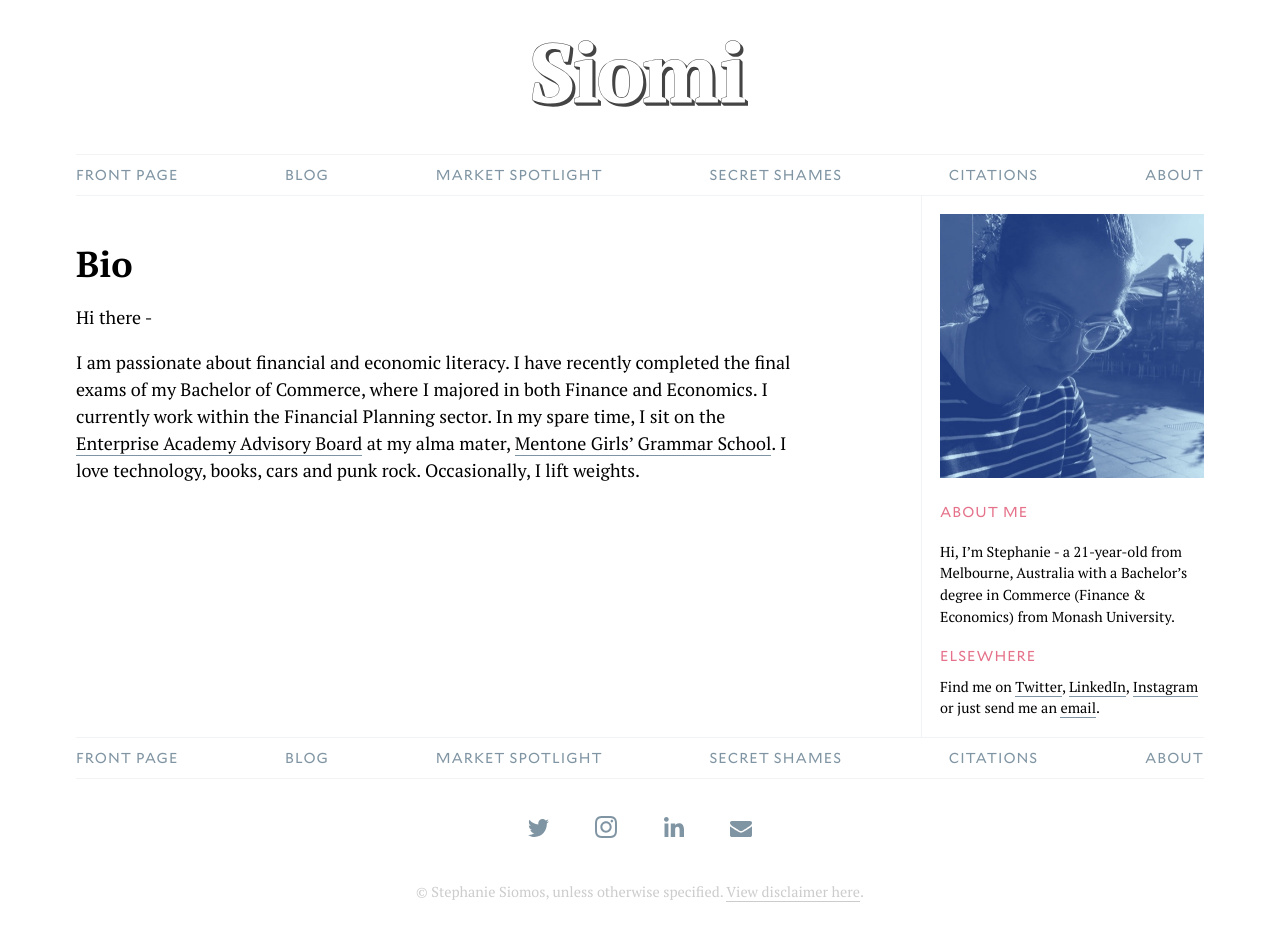
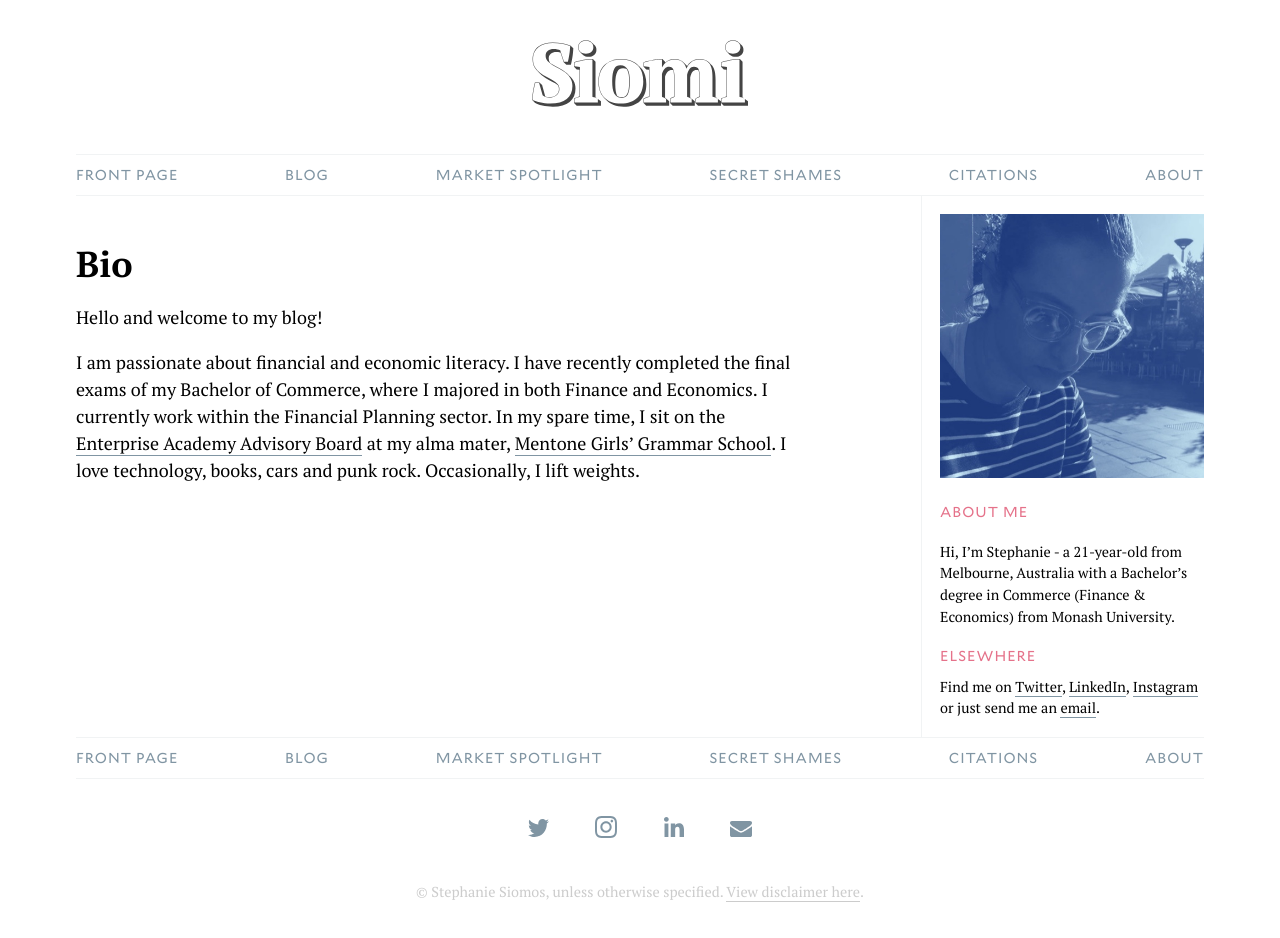
Before and after one commit to cjmlgrto/siomi.net, a Jekyll site: the page built from about.md, in a window 1280 px wide. Built offline with Jekyll 4.4.1, drawn with Linux system fonts in a browser that asks for light colours.

Commit message:
Updated About

```diff
--- a/about.md
+++ b/about.md
@@ -4,6 +4,6 @@ permalink: "/about/"
 layout: default
 ---
 
-Hi there -
+Hello and welcome to my blog!
 
 I am passionate about financial and economic literacy. I have recently completed the final exams of my Bachelor of Commerce, where I majored in both Finance and Economics. I currently work within the Financial Planning sector. In my spare time, I sit on the [Enterprise Academy Advisory Board](https://ea.mentonegirls.vic.edu.au) at my alma mater, [Mentone Girls' Grammar School](http://mentonegirls.vic.edu.au). I love technology, books, cars and punk rock. Occasionally, I lift weights.
```
